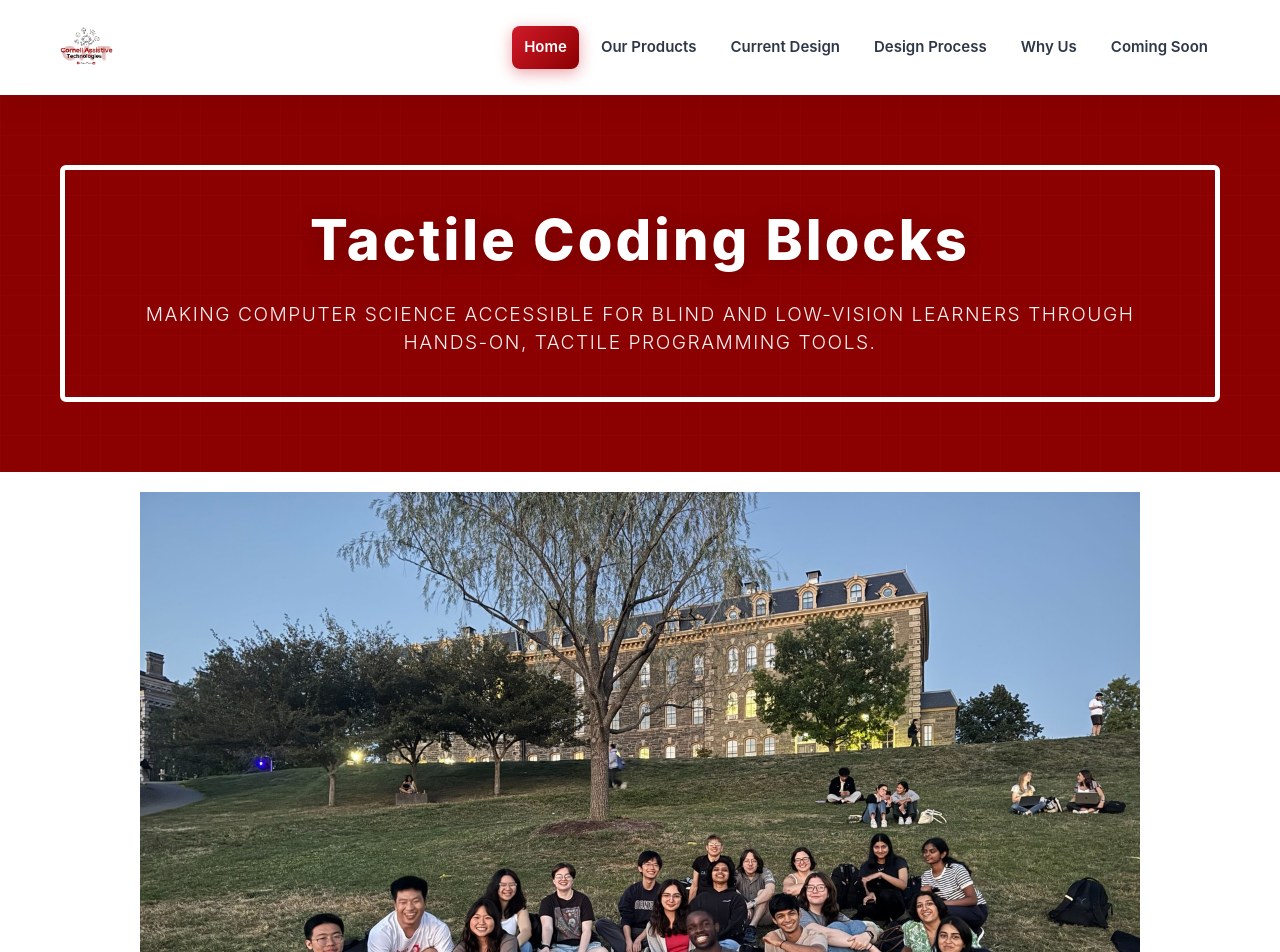
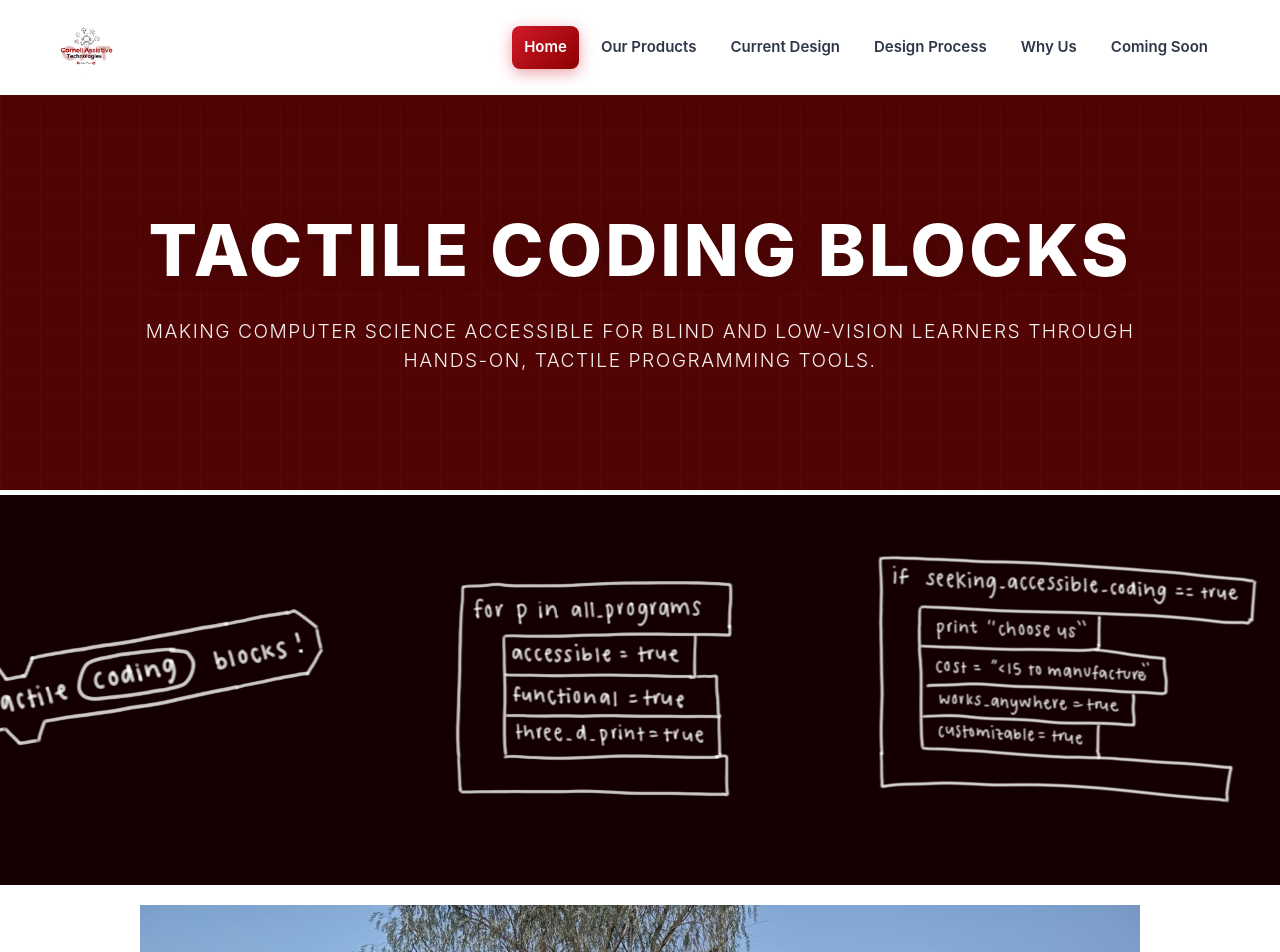
Before and after one commit to cornellassist/tactile-coding-blocks-website, a React (Vite) app: page / in a window 1280 px wide. Shown: the top 952 px of the page. Built offline with nearby package versions, Linux system fonts and the light colour scheme.

Commit message:
Added hand-drawn pics to the homescreen

```diff
--- a/src/pages/Home.tsx
+++ b/src/pages/Home.tsx
@@ -6,6 +6,8 @@ import '../styles/home.css';
 import b1 from "../images/block1drawing.png"
 import b2 from "../images/block2drawing.png"
 import b3 from "../images/block3drawing.png"
+import b4 from "../images/block1drawing.png"
+
 
 // Collage images
 import h1 from '../images/h1.jpg';
@@ -23,7 +25,7 @@ const Home: React.FC = () => {
     <section className="hero">
       <div className="hero-content">
         <div className="hero-subtitle-border">
-        <h1>Tactile Coding Blocks</h1>
+        <h1>TACTILE CODING BLOCKS</h1>
           <p className="hero-tagline">
             Making computer science accessible for blind and low-vision learners through
             hands-on, tactile programming tools.
@@ -32,14 +34,17 @@ const Home: React.FC = () => {
       </div>
     </section>
 
-    {/* Block Drawings Strip
+  <div className="block-strip-between"></div>
+
+    {/* Block Drawings Strip */}
     <section className="block-strip">
       <div className="block-strip-inner">
         <img src={b1} alt="Tactile block drawing" />
         <img src={b2} alt="Tactile block drawing" />
         <img src={b3} alt="Tactile block drawing" />
+        <img src={b4} alt="Tactile block drawing" />
       </div>
-    </section> */}
+    </section>
 
 
       {/* Collage Section */}
--- a/src/styles/home.css
+++ b/src/styles/home.css
@@ -3,7 +3,7 @@
 .hero {
   text-align: center;
   padding: 30px 20px;
-  background: #8B0000;
+  background: #520404;
   color: white;
   position: relative;
   overflow: hidden;
@@ -18,7 +18,7 @@
 }
 
 .hero h1 {
-  font-size: 3.5rem;
+  font-size: 4.5rem;
   font-weight: 800;
   margin-bottom: 28px;
   position: relative;
@@ -40,38 +40,73 @@
 }
 
 .hero-subtitle-border {
-  border: 5px solid white;
+  border: 5px solid #520404;
   padding: 40px 40px;
   border-radius: 6px;
   margin: 40px;
   width: calc(100% - 80px);
   box-sizing: border-box;
 }
+/* BLOCK STRIP 1*/
 
-/* BLOCK STRIP */
+.block-strip-between {
+  width: 100%;
+  height: 5px;
+
+  background: white;
+}
+
+/* BLOCK STRIP 2*/
 
 .block-strip {
   width: 100%;
-  background: #2a0b0b;
-  padding: 28px 20px;
+  background: hsl(0, 100%, 4%);
+  padding: 70px 0 5px;
   display: flex;
   justify-content: center;
 }
 
 .block-strip-inner {
-  max-width: 1100px;
-  width: 100%;
+  width: 90%;
+  max-width: 1800px;
+
   display: flex;
   justify-content: space-between;
   align-items: center;
-  gap: 20px;
+  animation: slowCarousel 20s linear infinite;
 }
 
 .block-strip-inner img {
-  height: 200px;
-  width: auto;
+  width: 32%;
+  min-width: 420px;
+  height: auto;
   object-fit: contain;
-  opacity: 0.95;
+}
+
+.block-strip-inner img:nth-child(1) {
+  transform: scale(4) translateX(110px) translateY(90px);
+}
+
+.block-strip-inner img:nth-child(2) {
+  transform: scale(4) translateX(110px) translateY(24px);
+}
+
+.block-strip-inner img:nth-child(3) {
+  transform: scale(3) rotate(20deg) translateX(-25px) translateY(30px);
+}
+
+.block-strip-inner img:nth-child(4) {
+  transform: scale(4) translateX(150px) translateY(90px);
+}
+
+
+@keyframes slowCarousel {
+  from {
+    transform: translateX(0);
+  }
+  to {
+    transform: translateX(-20%);
+  }
 }
 
 /* COLLAGE */
```
